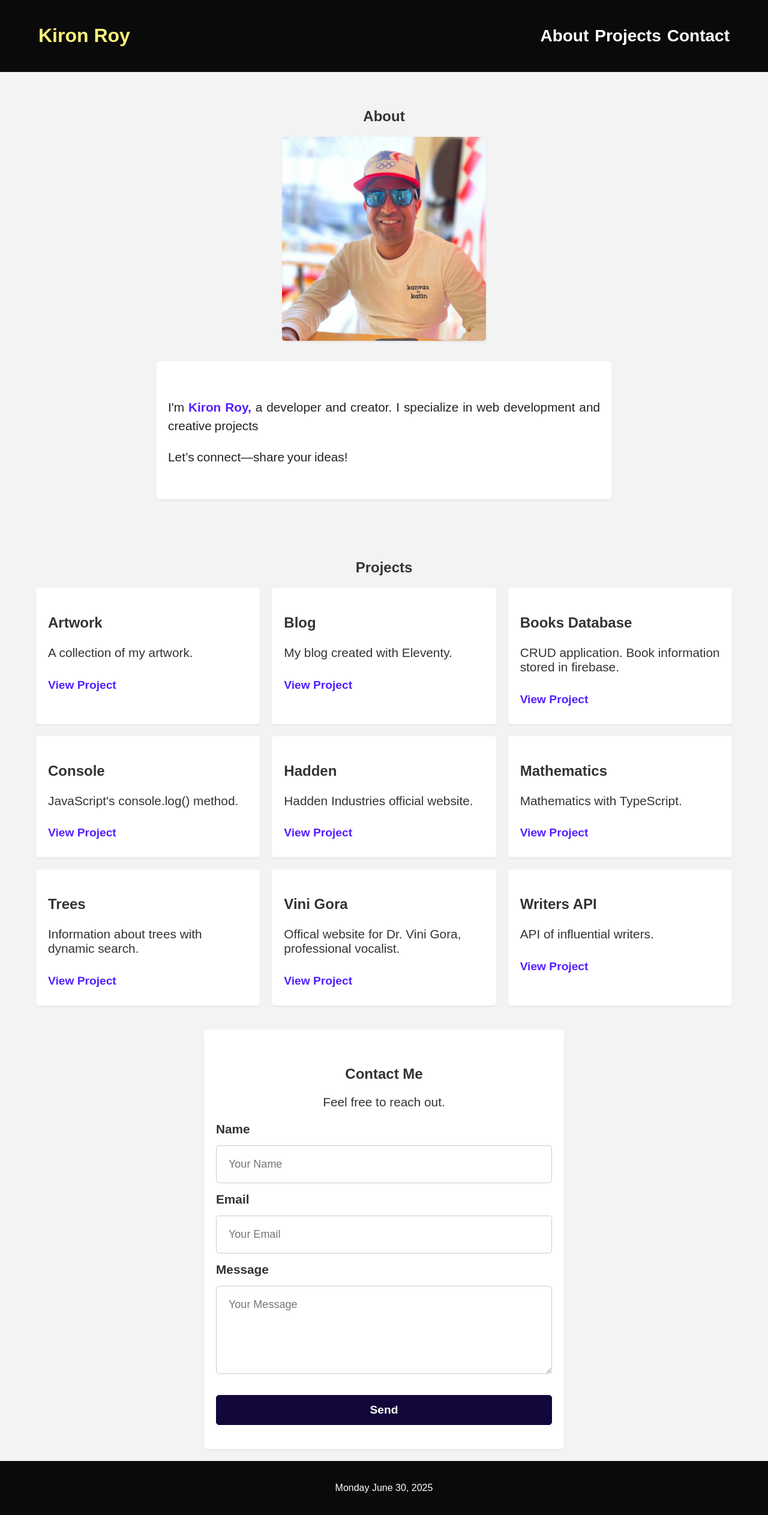
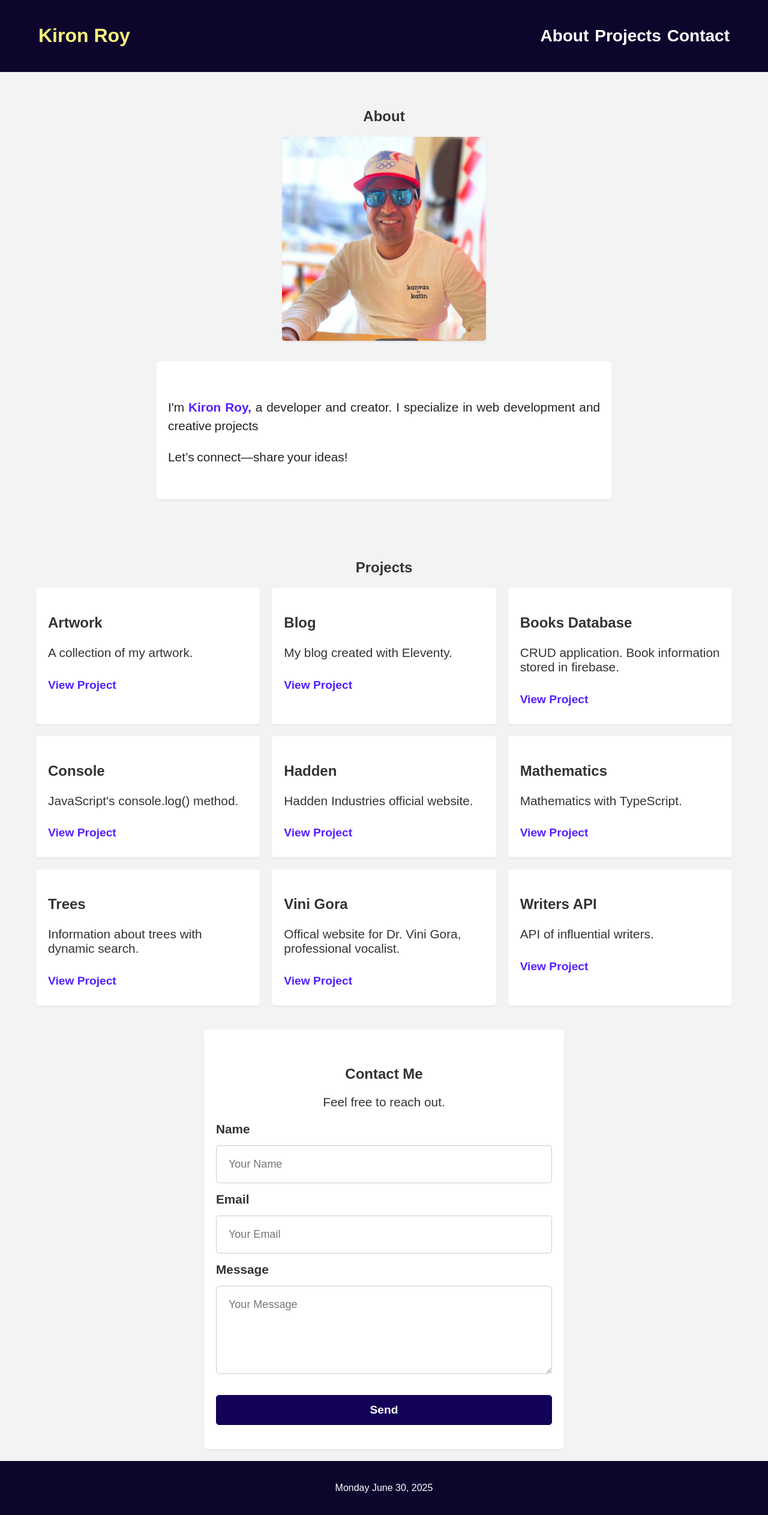
Before and after one commit to kironroy/kironroy-react, a React (Create React App) app: page / in a window 1280 px wide. Shown: the whole page at 60% size. Built offline with nearby package versions, Linux system fonts and the light colour scheme; a web font is replaced by a local one.

Commit message:
🧪 Colors
🧪 Experimenting with blues.

```diff
--- a/src/components/Contact.css
+++ b/src/components/Contact.css
@@ -42,11 +42,11 @@
 }
 
 .contact button {
-  background: #12063a;
+  background: #130057;
   color: white;
   padding: 13px 15px;
   font-size: 1.2em;
-  border: 1px solid #12063a;
+  border: 1px solid #130057;
   border-radius: 5px;
   margin-top: 20px;
   cursor: pointer;
--- a/src/components/Footer.css
+++ b/src/components/Footer.css
@@ -1,5 +1,5 @@
 .footer {
-  background: #0a0a0a;
+  background: #0e052d;
   color:#fff;
   padding: 20px 0;
   text-align: center;
--- a/src/components/Header.css
+++ b/src/components/Header.css
@@ -1,5 +1,5 @@
 .header {
-  background: #0a0a0a;
+  background: #0e052d;
   color: #fff;
   padding: 20px 0;
 }
```
